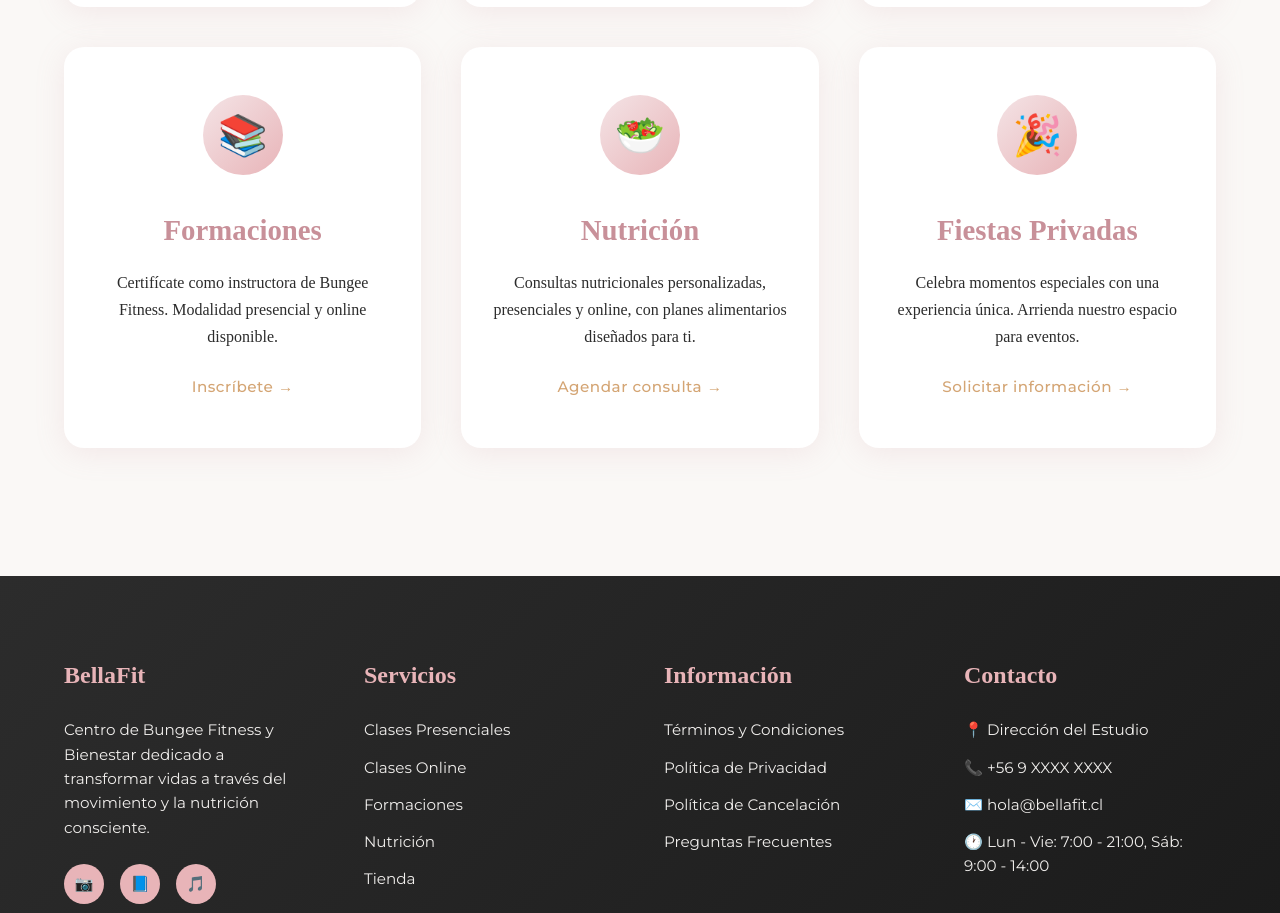
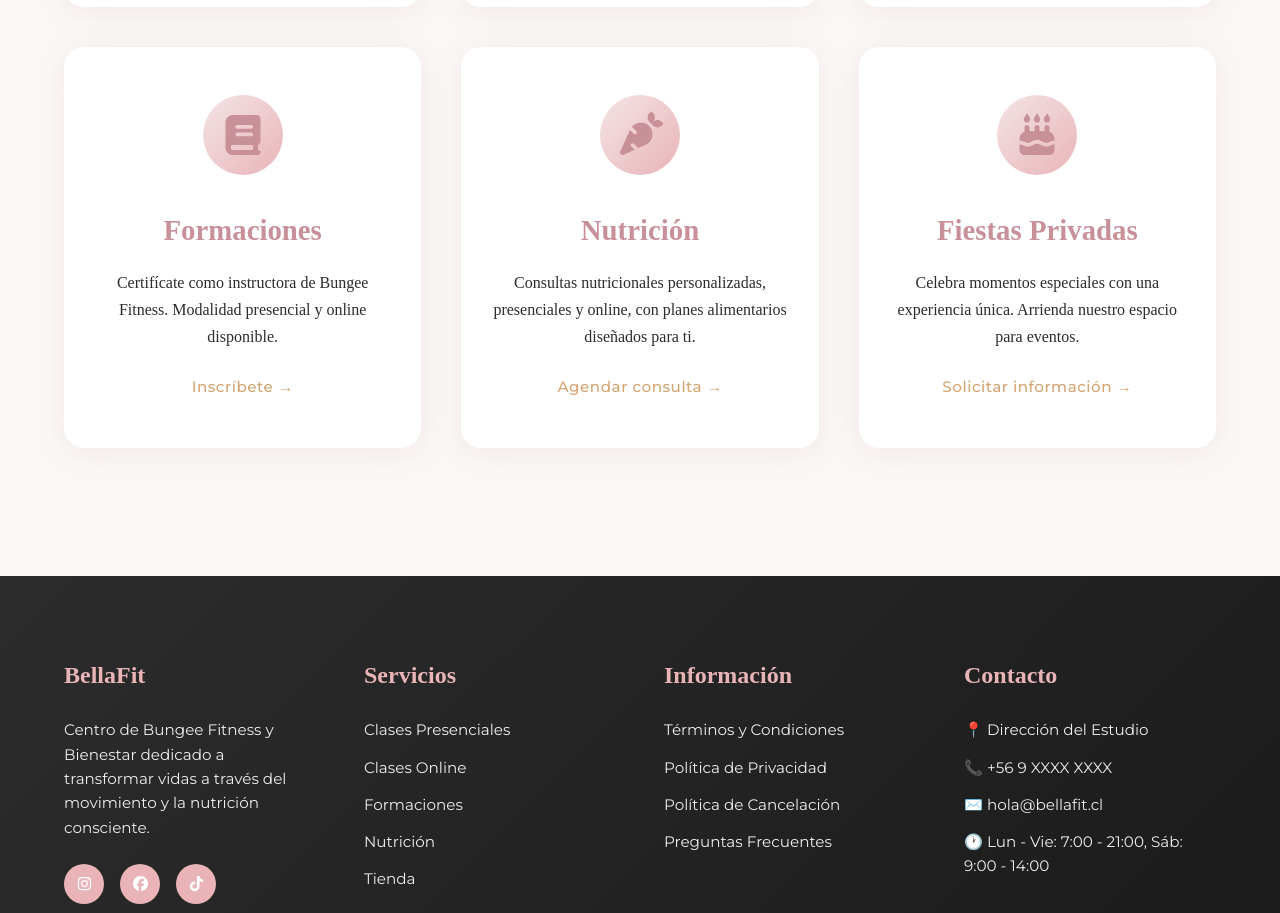
Before and after one commit to DubanPrograDVR/BellaFit, a React (Vite) app: page / in a window 1280 px wide. Shown: the part 1619-2532 px from the top of the page. Built offline with nearby package versions, Linux system fonts and the light colour scheme.

Commit message:
Nueva libreria de Iconos y actulizacion de emojis a iconos

```diff
--- a/index.html
+++ b/index.html
@@ -5,6 +5,11 @@
     <link rel="icon" type="image/svg+xml" href="/vite.svg" />
     <meta name="viewport" content="width=device-width, initial-scale=1.0" />
     <title>bellafit</title>
+    <link rel="preconnect" href="https://fonts.googleapis.com" />
+    <link rel="preconnect" href="https://fonts.gstatic.com" crossorigin />
+    <link
+      href="https://fonts.googleapis.com/css2?family=Lato:ital,wght@0,100;0,300;0,400;0,700;0,900;1,100;1,300;1,400;1,700;1,900&family=Montserrat:ital,wght@0,100..900;1,100..900&family=Roboto:ital,wght@0,100..900;1,100..900&display=swap"
+      rel="stylesheet" />
   </head>
   <body>
     <div id="root"></div>
--- a/package.json
+++ b/package.json
@@ -10,6 +10,10 @@
     "preview": "vite preview"
   },
   "dependencies": {
+    "@fortawesome/fontawesome-svg-core": "^7.2.0",
+    "@fortawesome/free-brands-svg-icons": "^7.2.0",
+    "@fortawesome/free-solid-svg-icons": "^7.2.0",
+    "@fortawesome/react-fontawesome": "^3.2.0",
     "@supabase/supabase-js": "^2.97.0",
     "react": "^19.2.0",
     "react-dom": "^19.2.0",
--- a/src/components/Home/Footer.jsx
+++ b/src/components/Home/Footer.jsx
@@ -1,5 +1,6 @@
 import "./styles/Footer.css";
 import { footerData } from "./data/footerData";
+import { FontAwesomeIcon } from "@fortawesome/react-fontawesome";
 
 const Footer = () => {
   return (
@@ -13,7 +14,7 @@ const Footer = () => {
             <div className="social-links">
               {footerData.about.social.map((social, index) => (
                 <a key={index} href={social.href} aria-label={social.label}>
-                  {social.icon}
+                  <FontAwesomeIcon icon={social.icon} />
                 </a>
               ))}
             </div>
--- a/src/components/Home/Services.jsx
+++ b/src/components/Home/Services.jsx
@@ -1,90 +1,32 @@
 import "./styles/Services.css";
+import { servicesData } from "./data/servicesData";
+import { FontAwesomeIcon } from "@fortawesome/react-fontawesome";
 
 const Services = () => {
   return (
     <>
       <section className="services" id="clases">
         <div className="section-header">
-          <p className="section-subtitle">NUESTROS SERVICIOS</p>
-          <h2 className="section-title">Descubre Tu Camino al Bienestar</h2>
+          <p className="section-subtitle">{servicesData.header.subtitle}</p>
+          <h2 className="section-title">{servicesData.header.title}</h2>
           <p className="section-description">
-            Ofrecemos una variedad de disciplinas diseñadas para transformar tu
-            cuerpo y mente, adaptadas a todos los niveles.
+            {servicesData.header.description}
           </p>
         </div>
 
         <div className="services-grid">
-          <div className="service-card">
-            <div className="service-icon">🦋</div>
-            <h3 className="service-title">Clases Presenciales</h3>
-            <p className="service-description">
-              Bungee Fitness, Jumping Fitness, Pilates, Yoga y Zumba. Entrena
-              con energía en nuestro estudio equipado.
-            </p>
-            <a href="#clases-presenciales" className="service-link">
-              Ver horarios →
-            </a>
-          </div>
-
-          <div className="service-card">
-            <div className="service-icon">💻</div>
-            <h3 className="service-title">Clases Online</h3>
-            <p className="service-description">
-              Accede a clases virtuales exclusivas con tu equipo oficial.
-              Entrena desde donde estés.
-            </p>
-            <a href="#clases-online" className="service-link">
-              Más información →
-            </a>
-          </div>
-
-          <div className="service-card">
-            <div className="service-icon">🛍️</div>
-            <h3 className="service-title">Tienda</h3>
-            <p className="service-description">
-              Equipos oficiales, ropa deportiva, accesorios y suplementos. Todo
-              lo que necesitas en un solo lugar.
-            </p>
-            <a href="#tienda" className="service-link">
-              Explorar tienda →
-            </a>
-          </div>
-
-          <div className="service-card">
-            <div className="service-icon">📚</div>
-            <h3 className="service-title">Formaciones</h3>
-            <p className="service-description">
-              Certifícate como instructora de Bungee Fitness. Modalidad
-              presencial y online disponible.
-            </p>
-            <a href="#formaciones" className="service-link">
-              Inscríbete →
-            </a>
-          </div>
-
-          <div className="service-card">
-            <div className="service-icon">🥗</div>
-            <h3 className="service-title">Nutrición</h3>
-            <p className="service-description">
-              Consultas nutricionales personalizadas, presenciales y online, con
-              planes alimentarios diseñados para ti.
-            </p>
-            <a href="#nutricion" className="service-link">
-              Agendar consulta →
-            </a>
-          </div>
-
-          <div className="service-card">
-            <div className="service-icon">🎉</div>
-            <h3 className="service-title">Fiestas Privadas</h3>
-            <p className="service-description">
-              Celebra momentos especiales con una experiencia única. Arrienda
-              nuestro espacio para eventos.
-            </p>
-            <a href="#fiestas" className="service-link">
-              Solicitar información →
-            </a>
-          </div>
+          {servicesData.services.map((service, index) => (
+            <div key={index} className="service-card">
+              <div className="service-icon">
+                <FontAwesomeIcon icon={service.icon} />
+              </div>
+              <h3 className="service-title">{service.title}</h3>
+              <p className="service-description">{service.description}</p>
+              <a href={service.link} className="service-link">
+                {service.linkText}
+              </a>
+            </div>
+          ))}
         </div>
       </section>
     </>
--- a/src/components/Home/data/footerData.js
+++ b/src/components/Home/data/footerData.js
@@ -1,12 +1,18 @@
+import {
+  faInstagram,
+  faFacebook,
+  faTiktok,
+} from "@fortawesome/free-brands-svg-icons";
+
 export const footerData = {
   about: {
     title: "BellaFit",
     description:
       "Centro de Bungee Fitness y Bienestar dedicado a transformar vidas a través del movimiento y la nutrición consciente.",
     social: [
-      { label: "Instagram", icon: "📷", href: "#" },
-      { label: "Facebook", icon: "📘", href: "#" },
-      { label: "TikTok", icon: "🎵", href: "#" },
+      { label: "Instagram", icon: faInstagram, href: "#" },
+      { label: "Facebook", icon: faFacebook, href: "#" },
+      { label: "TikTok", icon: faTiktok, href: "#" },
     ],
   },
   servicios: [
@@ -28,5 +34,6 @@ export const footerData = {
     email: "✉️ hola@bellafit.cl",
     horarios: "🕐 Lun - Vie: 7:00 - 21:00, Sáb: 9:00 - 14:00",
   },
-  copyright: "© 2026 BellaFit. Todos los derechos reservados. Diseñado con ♡ para transformar vidas.",
+  copyright:
+    "© 2026 BellaFit. Todos los derechos reservados. Diseñado con ♡ para transformar vidas.",
 };
--- /dev/null
+++ b/src/components/Home/data/servicesData.js
@@ -0,0 +1,67 @@
+import {
+  faDumbbell,
+  faLaptop,
+  faBagShopping,
+  faBook,
+  faCarrot,
+  faCake,
+} from "@fortawesome/free-solid-svg-icons";
+
+export const servicesData = {
+  header: {
+    subtitle: "NUESTROS SERVICIOS",
+    title: "Descubre Tu Camino al Bienestar",
+    description:
+      "Ofrecemos una variedad de disciplinas diseñadas para transformar tu cuerpo y mente, adaptadas a todos los niveles.",
+  },
+  services: [
+    {
+      icon: faDumbbell,
+      title: "Clases Presenciales",
+      description:
+        "Bungee Fitness, Jumping Fitness, Pilates, Yoga y Zumba. Entrena con energía en nuestro estudio equipado.",
+      link: "#clases-presenciales",
+      linkText: "Ver horarios →",
+    },
+    {
+      icon: faLaptop,
+      title: "Clases Online",
+      description:
+        "Accede a clases virtuales exclusivas con tu equipo oficial. Entrena desde donde estés.",
+      link: "#clases-online",
+      linkText: "Más información →",
+    },
+    {
+      icon: faBagShopping,
+      title: "Tienda",
+      description:
+        "Equipos oficiales, ropa deportiva, accesorios y suplementos. Todo lo que necesitas en un solo lugar.",
+      link: "#tienda",
+      linkText: "Explorar tienda →",
+    },
+    {
+      icon: faBook,
+      title: "Formaciones",
+      description:
+        "Certifícate como instructora de Bungee Fitness. Modalidad presencial y online disponible.",
+      link: "#formaciones",
+      linkText: "Inscríbete →",
+    },
+    {
+      icon: faCarrot,
+      title: "Nutrición",
+      description:
+        "Consultas nutricionales personalizadas, presenciales y online, con planes alimentarios diseñados para ti.",
+      link: "#nutricion",
+      linkText: "Agendar consulta →",
+    },
+    {
+      icon: faCake,
+      title: "Fiestas Privadas",
+      description:
+        "Celebra momentos especiales con una experiencia única. Arrienda nuestro espacio para eventos.",
+      link: "#fiestas",
+      linkText: "Solicitar información →",
+    },
+  ],
+};
--- a/src/components/Home/styles/Services.css
+++ b/src/components/Home/styles/Services.css
@@ -85,6 +85,7 @@
   align-items: center;
   justify-content: center;
   font-size: 2.5rem;
+  color: var(--deep-rose);
   transition: all 0.4s ease;
 }
 
```
Also changed, not shown: 1 other file (tests, documents, lock files or other folders).
